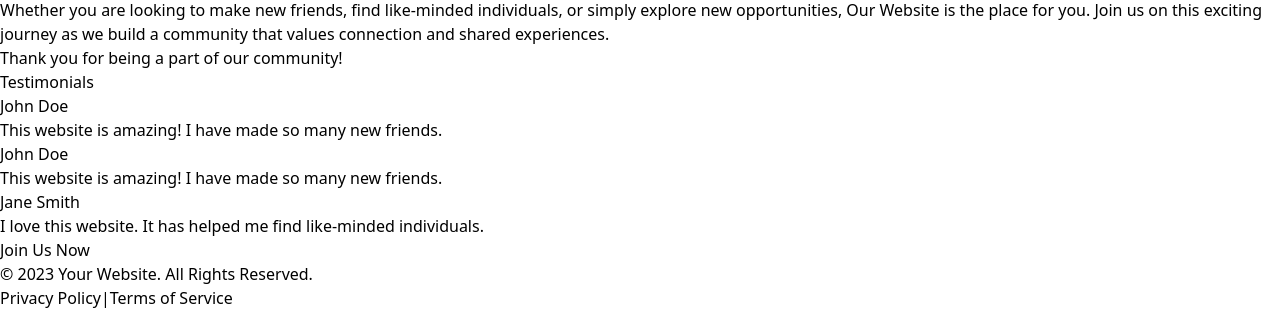
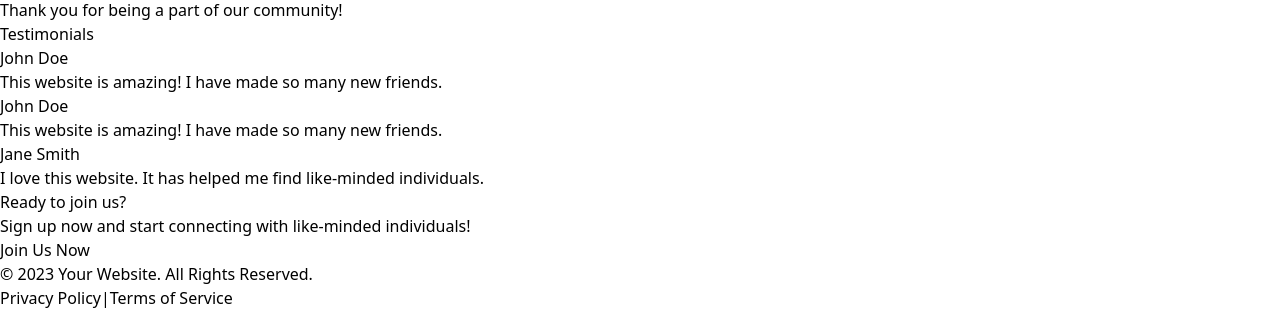
Before and after one commit to reaperxyndrome/UniVibe, a React (Vite) app: page /about in a window 1280 px wide. Shown: the part 122-434 px from the top of the page. Built offline with nearby package versions, Linux system fonts and the light colour scheme.

Commit message:
added testimonials

```diff
--- a/src/About.jsx
+++ b/src/About.jsx
@@ -1,43 +1,6 @@
-import Navbar from "./Navbar";
+import Navbar from "./StaticNavbar";
 import Footer from "./Footer"
-
-function Testimonials() {
-	const testimonials = [
-		{
-		name: 'John Doe',
-		testimonial: 'This website is amazing! I have made so many new friends.',
-		},
-		{
-			name: 'John Doe',
-			testimonial: 'This website is amazing! I have made so many new friends.',
-		},
-		{
-		name: 'Jane Smith',
-		testimonial: 'I love this website. It has helped me find like-minded individuals.',
-		},
-		// Add more testimonials as needed
-	];
-
-	return (
-		<div className="flex flex-col items-center mt-10 mb-10">
-			<h2 className="text-3xl font-semibold mb-8">Testimonials</h2>
-			<div className="flex">
-				{testimonials.map((testimonial, index) => (
-					<div key={index} className="w-[240px] mb-4">
-						<p className="text-lg font-bold">{testimonial.name}</p>
-						<p className="text-lg">{testimonial.testimonial}</p>
-					</div>
-				))}
-			</div>
-			<div className="mt-4">
-				<button className="bg-blue-500 hover:bg-blue-700 text-white font-bold py-2 px-4 rounded">
-					<a href="/signup">Join Us Now</a>
-				</button>
-			</div>
-
-		</div>
-	);
-}
+import Testimonials from "./Testimonials";
 
 function About() {
 	return (
```
